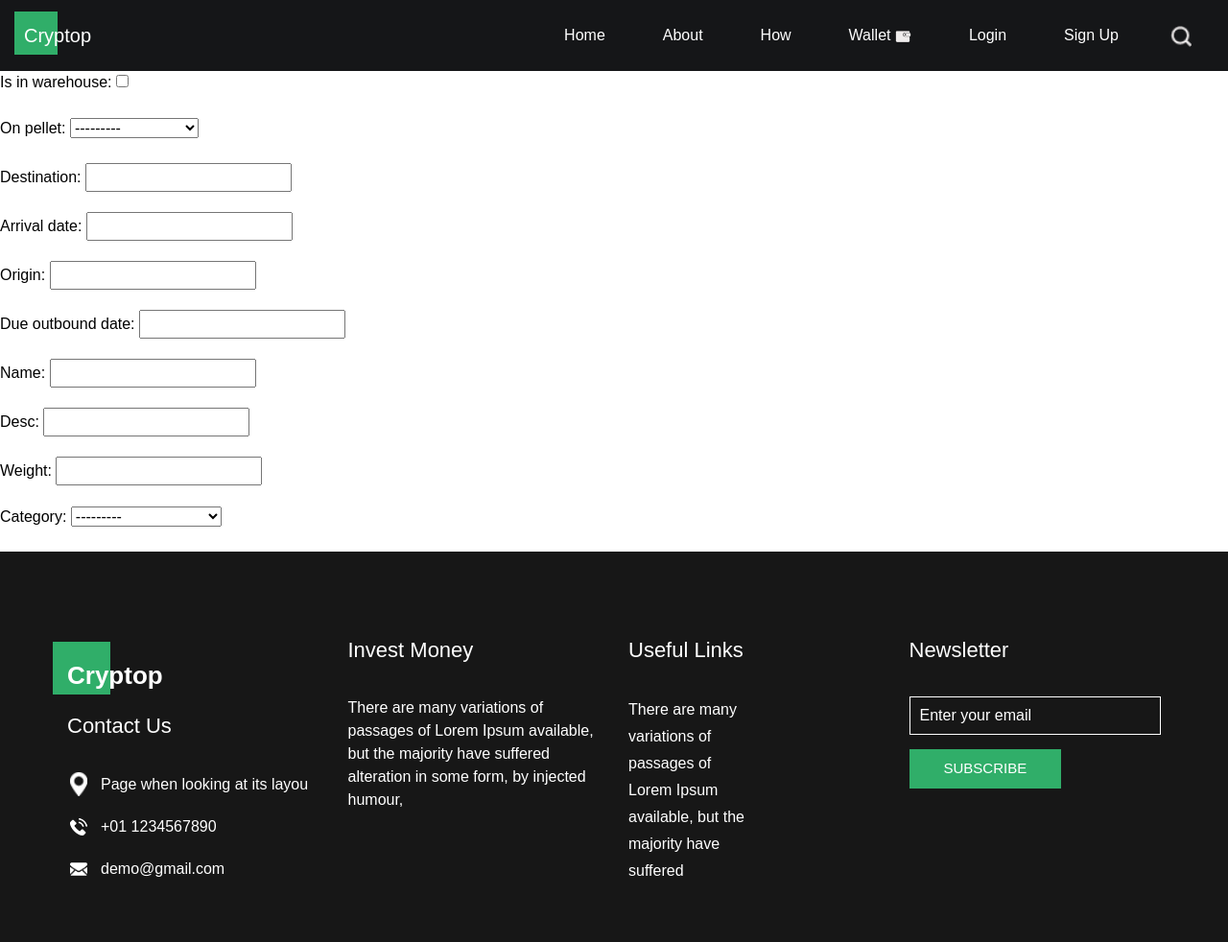
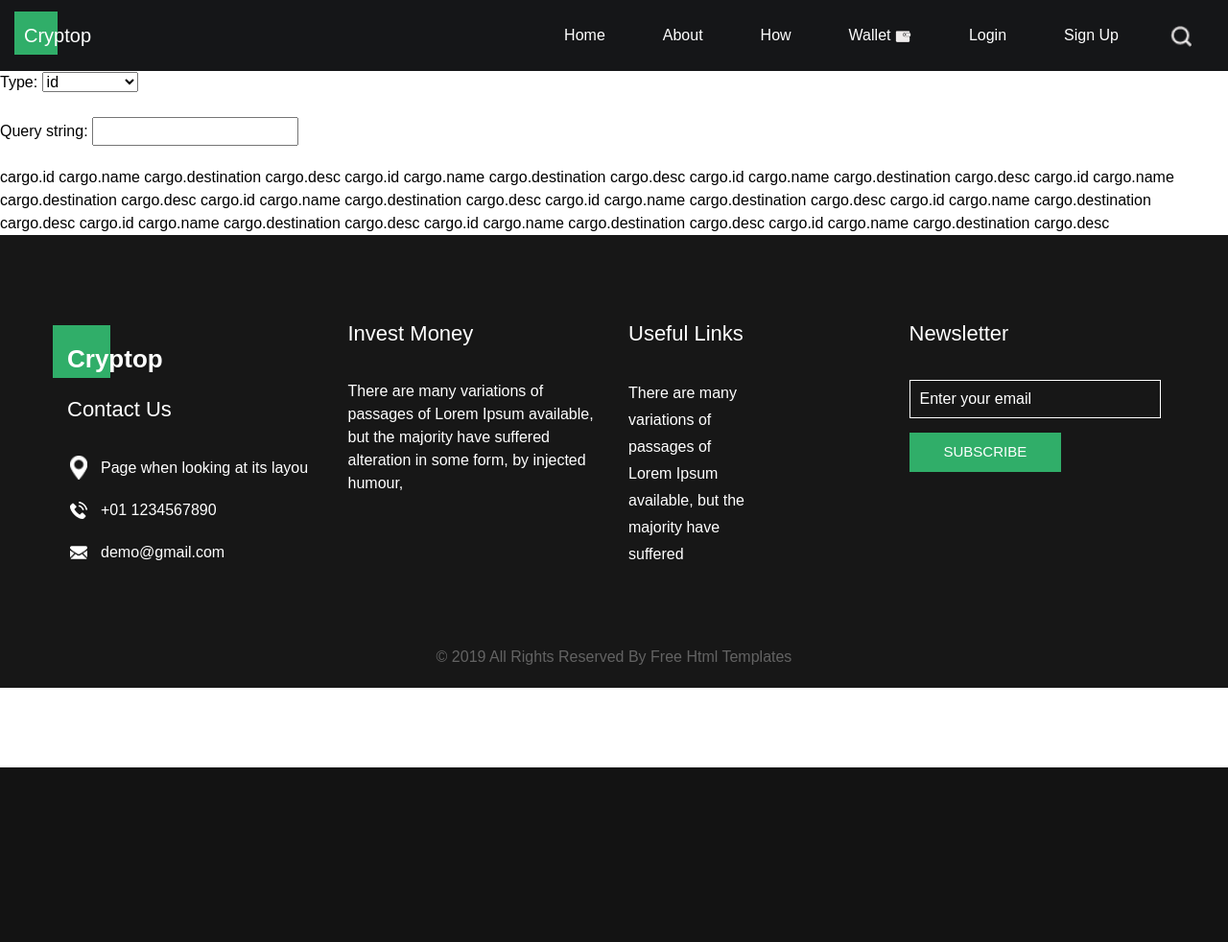
Before and after one commit to wannacry601/IMSE2113_GP, a Django app: template AssetMgr/templates/search.html in a window 1280 px wide. Shown: the top 982 px of the page at 96% size. After the commit the page ends 800 px from the top, so only its background shows below. Run offline with Django 4.2, Linux system fonts and the light colour scheme; the template is opened without the code that fills it: values that come from a table or form of the project are taken from there, others are empty; data comes from the database, SQL or seed files in the repository; some libraries are stand-ins or nearby versions; some web fonts are replaced.

Commit message:
changed form

```diff
--- a/AssetMgr/forms.py
+++ b/AssetMgr/forms.py
@@ -51,3 +51,7 @@ class Cargo(forms.Form):
     #               'desc',
     #               'weight',
     #               'category',)
+
+class SearchForm(forms.Form):
+    type = forms.ChoiceField(choices=(('id', 'id'), ('name', 'name'), ('destination', 'destination'), ('desc', 'desc'))) # extension: search by date
+    query_string = forms.CharField(max_length=32)
--- a/AssetMgr/templates/search.html
+++ b/AssetMgr/templates/search.html
@@ -14,9 +14,19 @@
 {% endblock %}
 
 {% block content %}
-{% if form %}
 
-{{ form.as_p }}
+    {% if form %}
+        {{ form.as_p }}
+    {% endif %}
 
-{% endif %}
+    {% if queryset %}
+        {% for cargo in queryset %}
+            cargo.id
+            cargo.name
+            cargo.destination
+            cargo.desc
+
+        {% endfor %}
+    {% endif %}
+
 {% endblock %}
```
Also changed, not shown: AssetMgr/views.py (+9 -5 lines).
